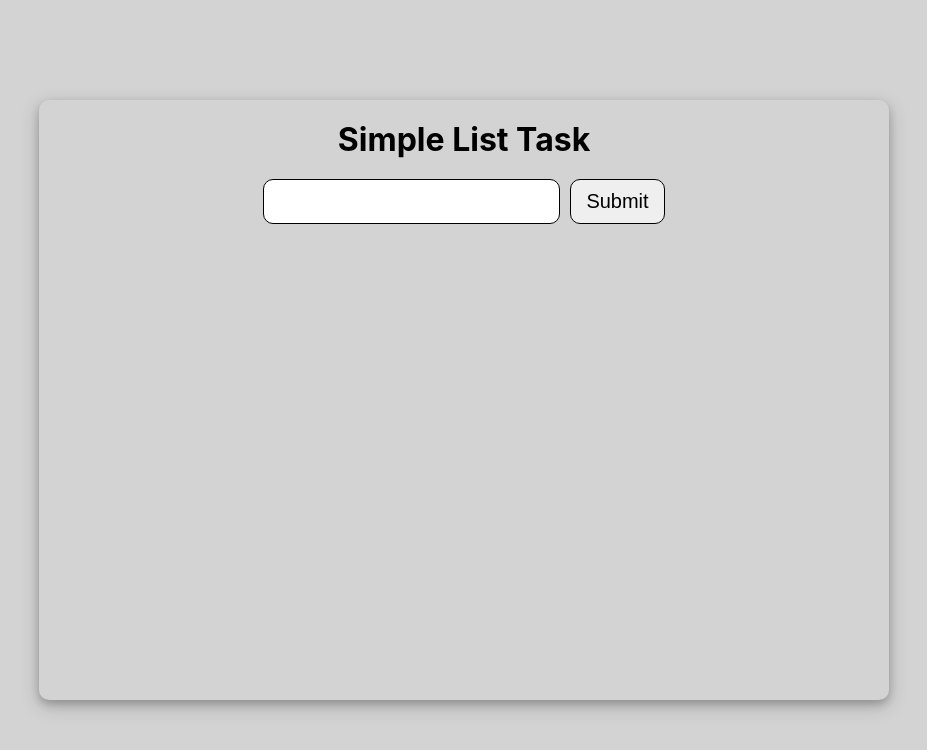
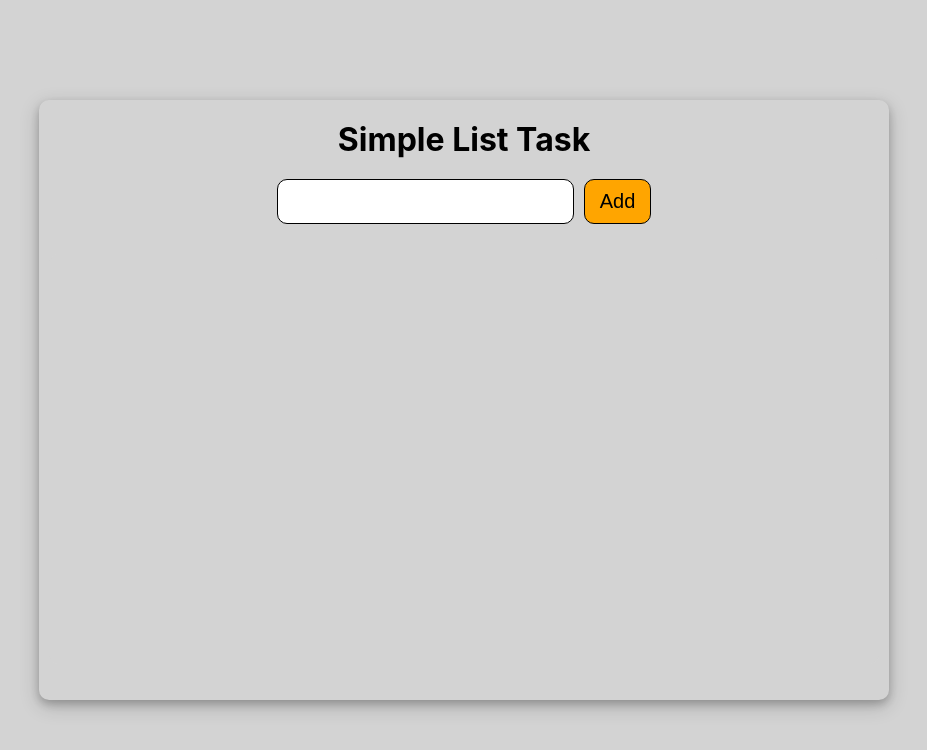
Before and after one commit to Keemchard/NARA, a React (Create React App) app: page / in a window 1280 px wide. Shown: the top 750 px of the page, without its empty margins (176-1103 px from the left). Built offline with nearby package versions, Linux system fonts and the light colour scheme.

Commit message:
Added invalid input logic

```diff
--- a/src/App.js
+++ b/src/App.js
@@ -20,12 +20,21 @@ function App() {
   //addTodo function
   const addTodo = (e) => {
     e.preventDefault();
-    const newTodos = [...todos]; // "newTodos" is a variable to hold previous todos
-    const theAddedOne = { id: Math.random(), text: inputValue }; // "theAddedOne is a variable that holds the newly added todo"
-    newTodos.push(theAddedOne); //then i push the newly added todo to the previous todo
-    setTodos(newTodos); //then i use the "setTodos" function to update the "todos" on which i put the "newTodos" as an argument which holds the previous and newly added todos
-    setInputValue(""); // i just set the input to an empty string every time macclick ang add button
-    // setEditingText(inputValue); //the "inputValue" variable value is passed as an argument to set the value of "editingText"
+    //////////////Border color must be red if input is invalid (empty string even with multiple spaces
+    const addTodoInput = document.querySelector(".add-todo-input");
+    if (addTodoInput.value === "") {
+      addTodoInput.style.border = "2px solid red";
+      setInterval(() => {
+        addTodoInput.style.border = "1px solid black";
+      }, 2000);
+    } else {
+      const newTodos = [...todos]; // "newTodos" is a variable to hold previous todos
+      const theAddedOne = { id: Math.random(), text: inputValue }; // "theAddedOne is a variable that holds the newly added todo"
+      newTodos.push(theAddedOne); //then i push the newly added todo to the previous todo
+      setTodos(newTodos); //then i use the "setTodos" function to update the "todos" on which i put the "newTodos" as an argument which holds the previous and newly added todos
+      setInputValue(""); // i just set the input to an empty string every time macclick ang add button
+    }
+    //////////////
   };
 
   //deleteTask function
@@ -62,6 +71,7 @@ function App() {
     );
   };
 
+  //toggle update part as well as set the input to specific value of todo/task
   const toggleUpdate = (IDofTask) => {
     const todoList = todos.map((todoParam) => {
       if (todoParam.id === IDofTask) {
@@ -78,6 +88,7 @@ function App() {
           <h1>Simple List Task</h1>
           <form onSubmit={addTodo}>
             <input
+              className="add-todo-input"
               type="text"
               value={inputValue} //if walang onChange this is not typable it is because, initially the "inputValue" is declared as an empty string (naka "useState" sa taas)
               onChange={(e) => {
@@ -85,7 +96,11 @@ function App() {
                 setInputValue(e.target.value);
               }}
             />
-            <input type="submit" />
+            <input
+              style={{ backgroundColor: "Orange" }}
+              type="submit"
+              value="Add"
+            />
           </form>
           <div className="list-con">
             <ul>
```
